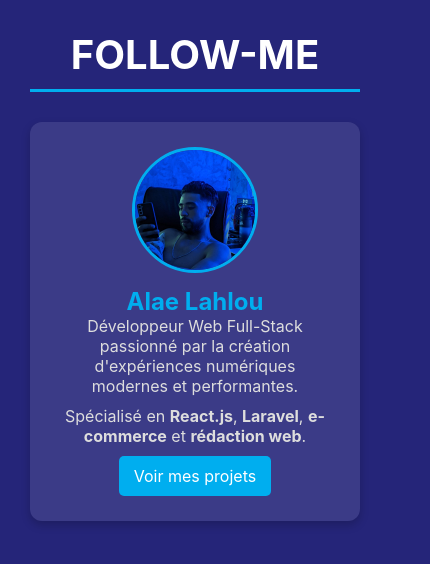
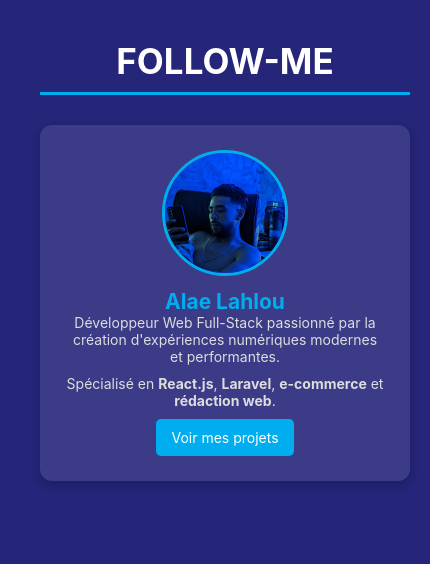
Before and after one commit to alaelahlou/portfolio, a plain HTML site: page followme.html in a window 390 px wide. Shown: the whole page, 430 px wide, since content can reach past the window. Drawn offline with Linux system fonts and the light colour scheme.

Commit message:
Update style.css

```diff
--- a/style.css
+++ b/style.css
@@ -1,3 +1,21 @@
+@media (max-width: 768px) {
+  /* pour la taille de mobile */
+  body {
+    padding: 10px;
+    font-size: 14px;
+  }
+
+  .container {
+    flex-direction: column;
+    width: 100%;
+  }
+
+  img {
+    max-width: 100%;
+    height: auto;
+  }
+}
+
 *{
 	padding: 0;
 	margin: 0;
```
